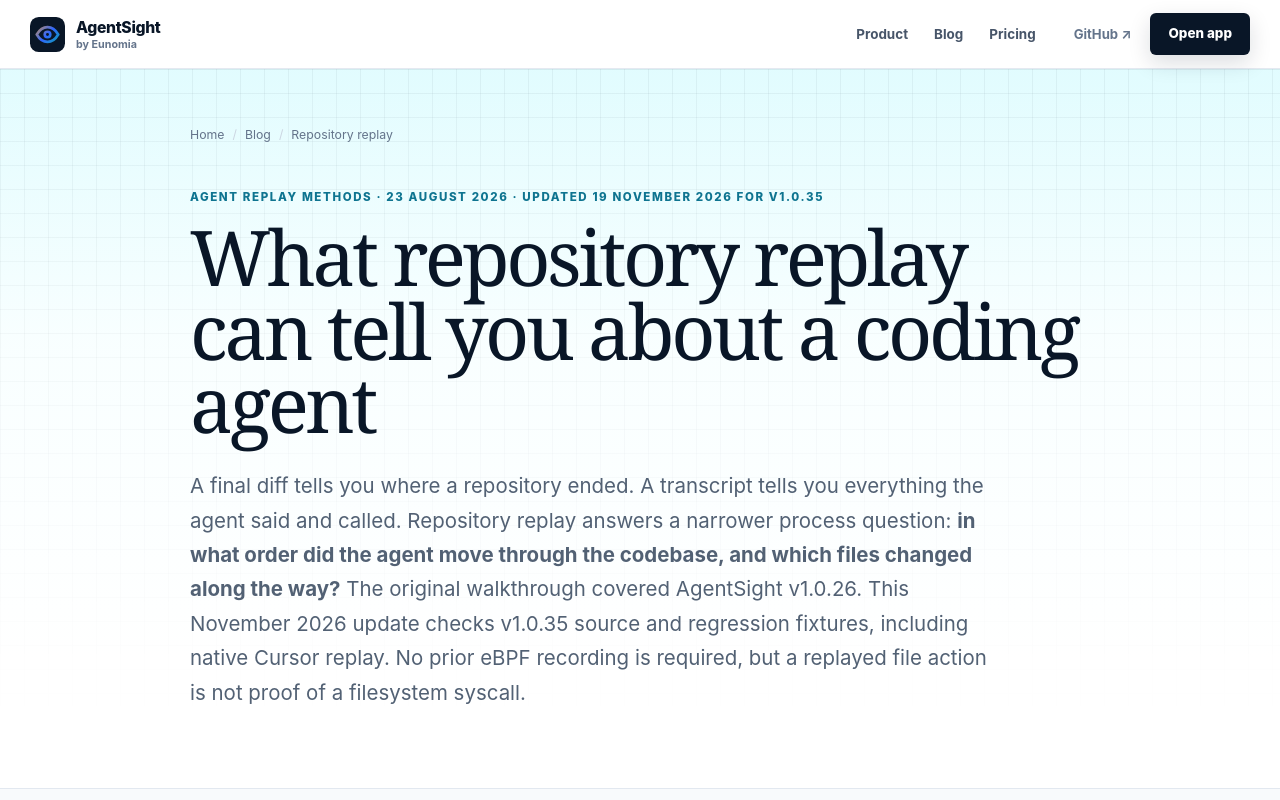
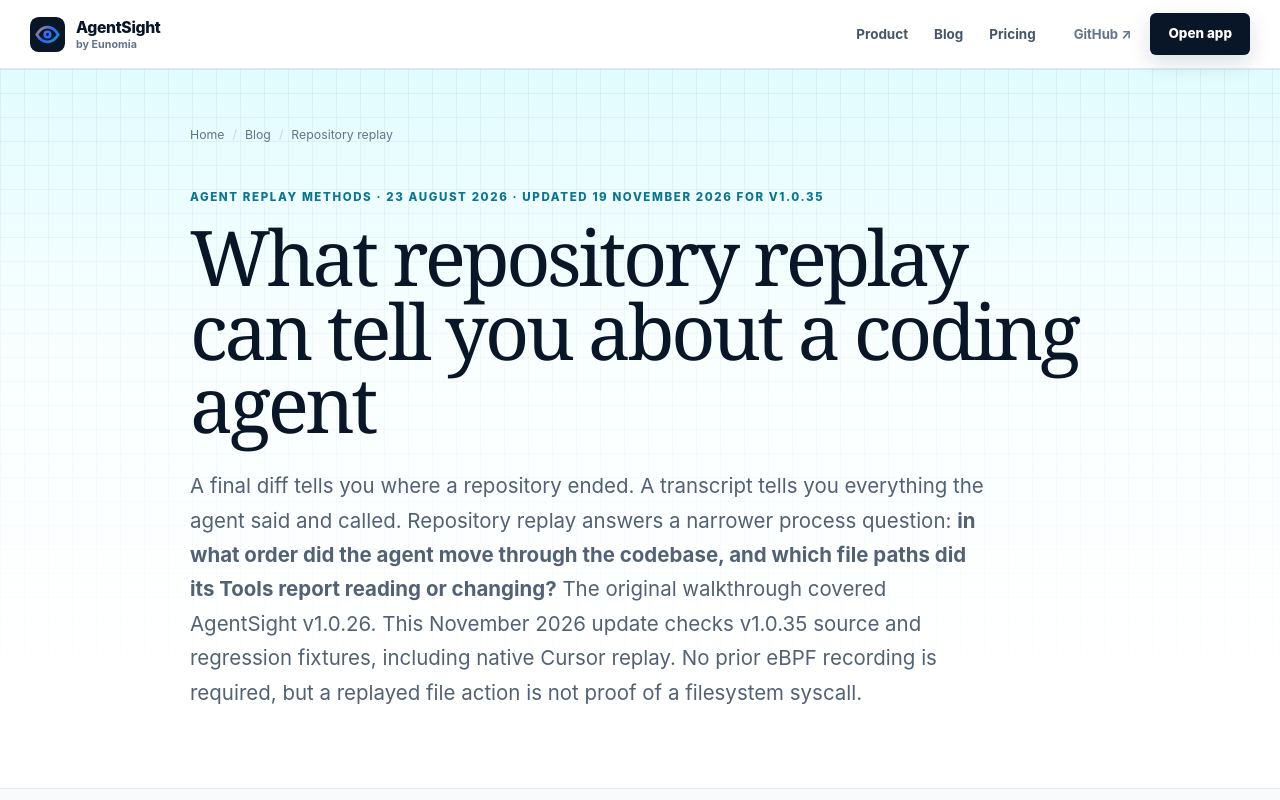
Before and after one commit to eunomia-bpf/agentsight-website, a Next.js app: page /blog/replay-coding-agent-repository-changes in a window 1280 px wide. Shown: the top 800 px of the page. Built offline with nearby package versions, Linux system fonts and the light colour scheme.

Commit message:
fix(seo): avoid treating native replay paths as proven changes

```diff
--- a/src/app/blog/replay-coding-agent-repository-changes/page.tsx
+++ b/src/app/blog/replay-coding-agent-repository-changes/page.tsx
@@ -83,7 +83,7 @@ export default function RepositoryReplayArticle() {
           <p className="hero-lede">
             A final diff tells you where a repository ended. A transcript tells you everything the agent said and
             called. Repository replay answers a narrower process question: <strong>in what order did the agent move
-            through the codebase, and which files changed along the way?</strong> The original walkthrough covered AgentSight v1.0.26. This November 2026 update checks
+            through the codebase, and which file paths did its Tools report reading or changing?</strong> The original walkthrough covered AgentSight v1.0.26. This November 2026 update checks
             v1.0.35 source and regression fixtures, including native Cursor replay. No prior eBPF recording is required,
             but a replayed file action is not proof of a filesystem syscall.
           </p>
```
